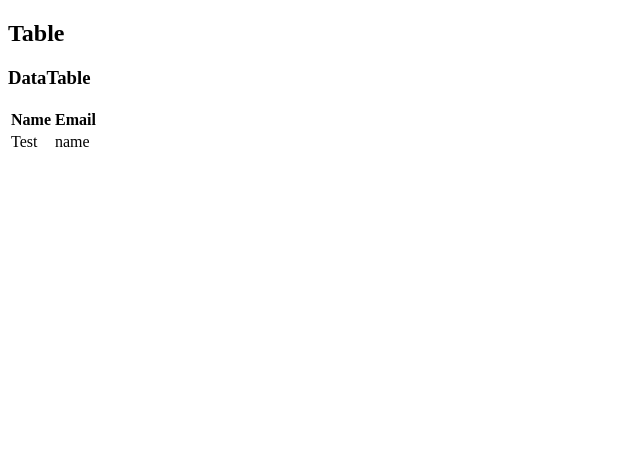
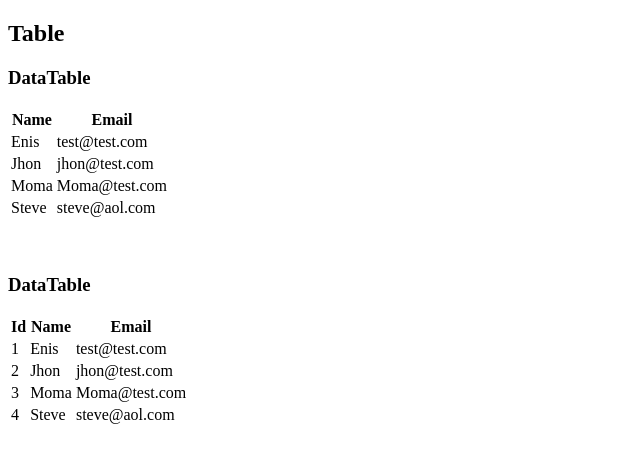
Before and after one commit to enisgur/testNewDataTable, a React (Create React App) app: page /table in a window 1280 px wide. Shown: the top 462 px of the page, without its empty margins (0-640 px from the left). Built offline with nearby package versions, Linux system fonts and the light colour scheme.

Commit message:
table body added, fixed some extra code, separeted functions

```diff
--- /dev/null
+++ b/src/Components/DataTable/Body/functions/dataFunctions.js
@@ -0,0 +1,28 @@
+export const tableData = function (data, options) {
+  return data.map((row, i) => {
+    const dataKeys = Object.keys(row);
+
+    return (
+      <tr key={checkObjectKeys_TR(row, i)}>
+        {finalData(row, dataKeys, options)}
+      </tr>
+    );
+  });
+};
+
+const finalData = (row, dataKeys, options) => {
+  return dataKeys.map((d, i) => {
+    if (options.hide && options.hide.includes(dataKeys[i])) return null;
+    return <td key={checkObjectKeys_TD(d, i)}>{row[d]}</td>;
+  });
+};
+
+const checkObjectKeys_TR = (row, index) => {
+  if (row.id) return row.id;
+  return index;
+};
+
+const checkObjectKeys_TD = (row, index) => {
+  // if (row.id) return row.id;
+  return index;
+};
--- a/src/Components/DataTable/Body/index.js
+++ b/src/Components/DataTable/Body/index.js
@@ -1,12 +1,14 @@
-import React from "react";
+//import Table Context
+import { useTableData, useTableOptions } from "../ContextTable/TableContext";
+
+// functions
+import { tableData } from "./functions/dataFunctions";
 
 function Index() {
-  return (
-    <tr>
-      <td>Test</td>
-      <td>name</td>
-    </tr>
-  );
+  const { contextData } = useTableData();
+  const { contextOptions } = useTableOptions();
+
+  return tableData(contextData, contextOptions);
 }
 
 export default Index;
--- a/src/Components/DataTable/ContextTable/TableContext.js
+++ b/src/Components/DataTable/ContextTable/TableContext.js
@@ -1,4 +1,7 @@
 import React, { useContext, useState, useMemo } from "react";
+
+// import functions
+import { onHeaderClick } from "./functions/headerClick";
 
 const TableDataContext = React.createContext();
 const TableOptionsContext = React.createContext();
@@ -21,7 +24,7 @@ export function useUpdateHeading() {
 export function TableProvider({ children }) {
   const [contextData, contextSetData] = useState([]);
   const [contextOptions, contextSetOptions] = useState({});
-  const [isSorted, setIsSorted] = useState(false);
+  // const [isSorted, setIsSorted] = useState(false);
 
   const providerDataValue = useMemo(() => ({ contextData, contextSetData }), [
     contextData,
@@ -32,21 +35,24 @@ export function TableProvider({ children }) {
     [contextOptions, contextSetOptions]
   );
 
-  function toggleSorted() {
-    setIsSorted(!isSorted);
-  }
-  function onHeaderClick(e) {
-    console.log("from Context header clicked : ", e.target.id);
-    // console.log("from Context header clicked : ", e);
+  // function toggleSorted() {
+  //   setIsSorted(!isSorted);
+  // }
 
-    //   toggleSorted()
-  }
+  // function onHeaderClick(e) {
+  //   console.log("from Context header clicked : ", e.target.id);
+  //   // console.log("from Context header clicked : ", e);
+
+  //   //   toggleSorted()
+  // }
 
   return (
     // <TableDataContext.Provider value={{ contextData, contextSetData }}>
     <TableDataContext.Provider value={providerDataValue}>
       <TableOptionsContext.Provider value={providerOptionsValue}>
-        <UpdateHeadingContext.Provider value={onHeaderClick}>
+        <UpdateHeadingContext.Provider
+          value={(e) => onHeaderClick(e, providerDataValue)}
+        >
           {children}
         </UpdateHeadingContext.Provider>
       </TableOptionsContext.Provider>
--- /dev/null
+++ b/src/Components/DataTable/ContextTable/functions/headerClick.js
@@ -0,0 +1,9 @@
+export function onHeaderClick(e, state) {
+  //   const { contextData } = state;
+  //   const { contextSetData } = state;
+
+  console.log("from Context header clicked : ", e.target.id);
+  // console.log("from Context header clicked : ", e);
+
+  //   toggleSorted()
+}
--- a/src/Components/DataTable/Heading/functions/checkHeadings.js
+++ b/src/Components/DataTable/Heading/functions/checkHeadings.js
@@ -39,6 +39,7 @@ function CheckHeadings() {
     // options = { ...initialCheckHeadings, ...options };
     const newOptions = { ...initialCheckHeadings, ...contextOptions };
 
+    // if no data
     if (
       typeof contextData === "undefined" ||
       typeof contextData === undefined ||
--- a/src/Components/DataTable/Heading/index.js
+++ b/src/Components/DataTable/Heading/index.js
@@ -3,9 +3,7 @@ import React from "react";
 // functions
 import CheckHeadings from "./functions/CheckHeadings";
 
-// function Index({ data, options, headClicked }) {
 function Index() {
-  // return <>{checkHeadings(data, options, headClicked)}</>;
   return (
     <>
       <CheckHeadings />
--- a/src/Components/DataTable/LayoutIndex.js
+++ b/src/Components/DataTable/LayoutIndex.js
@@ -1,47 +1,23 @@
-import React, { useState, useEffect } from "react";
+import React, { useEffect } from "react";
 
 // Table Context
-// import { useTableData, useTableOptions, useUpdateHeading } from "./ContextTable/TableContext";
-import {
-  TableProvider,
-  useTableData,
-  useTableOptions,
-} from "./ContextTable/TableContext";
+import { useTableData, useTableOptions } from "./ContextTable/TableContext";
 
 import Heading from "./Heading";
 import Body from "./Body";
 
 function LayoutIndex({ data, options }) {
-  // const { contextData, contextSetData } = useContext(useTableOptions);
-  // const { contextOptions, contextSetOptions } = useContext(useTableOptions);
-
-  //   const zaa = useTableData();
   const { contextSetData } = useTableData();
   const { contextSetOptions } = useTableOptions();
 
   useEffect(() => {
-    if (data[0] && options) {
+    if (data[0]) {
       contextSetData(data);
+    }
+    if (options) {
       contextSetOptions(options);
     }
-  }, []);
-  //   }, [data, options]);
-
-  // const [isSorted, setIsSorted] = useState(false);
-
-  //   console.log(data);
-  // const options = {
-  //   isSorable: true,
-  // };
-
-  // const headClicked = (e) => {
-  //   // check here
-  //   console.log(e.target.id);
-  //   // sort data
-
-  //   // then set is sorted
-  //   setIsSorted(!isSorted);
-  // };
+  }, [data, options, contextSetData, contextSetOptions]);
 
   return (
     <div>
--- a/src/Data/initialOptions.js
+++ b/src/Data/initialOptions.js
@@ -1,6 +1,7 @@
 exports.initialCheckHeadings = {
   isManualHeading: false,
-  isSortable: false,
+  sortable: false,
+  // isSortable: false,
   hide: false,
   //   type: "text",
 };
--- a/src/Pages/Table/index.js
+++ b/src/Pages/Table/index.js
@@ -20,6 +20,9 @@ function Index() {
       <h2>Table</h2>
       <div>
         <DataTable data={testData} options={options} />
+        <br />
+        <br />
+        <DataTable data={testData} />
       </div>
     </div>
   );
```
Also changed, not shown: src/Components/DataTable/index.js (+2 -10 lines).
